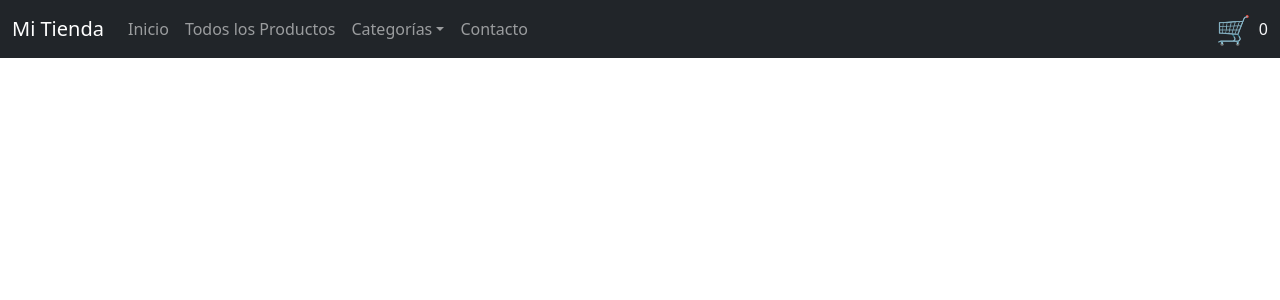
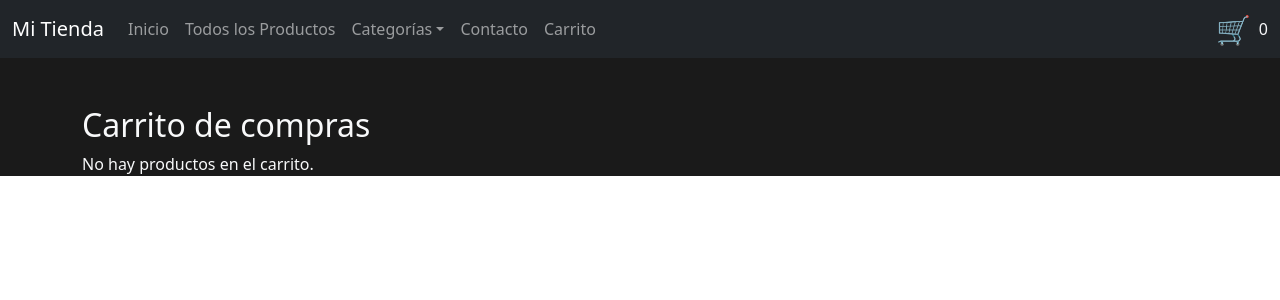
Before and after one commit to belenaraceli/mi-ecommerce, a React (Vite) app: page /cart in a window 1280 px wide. Shown: the top 300 px of the page. Built offline with nearby package versions, Linux system fonts and the light colour scheme.

Commit message:
Vista del carrito funcional: eliminar productos, vaciar y preparar para checkout

```diff
--- a/src/App.jsx
+++ b/src/App.jsx
@@ -1,5 +1,6 @@
 import ItemListContainer from './components/ItemListContainer';
 import ItemDetailContainer from './components/ItemDetailContainer';
+import CartContainer from './components/CartContainer';
 import React, { useState } from 'react';
 import { Routes, Route } from 'react-router-dom';
 import NavBar from './components/NavBar';
@@ -23,6 +24,7 @@ const App = () => {
         <Route path="/productos" element={<ItemListContainer greeting="Todos los productos" />} />
         <Route path="/categoria/:categoryId" element={<ItemListContainer greeting="Filtrado por categoría" />} />
         <Route path="/productos/:id" element={<ItemDetailContainer addToCart={addToCart} />} />
+        <Route path="/cart" element={<CartContainer cart={cart} setCart={setCart} />} />
         <Route path="/contacto" element={<Contacto />} />
       </Routes>
     </>
--- /dev/null
+++ b/src/components/CartContainer.jsx
@@ -0,0 +1,23 @@
+import React from 'react';
+import CartView from './CartView';
+
+const CartContainer = ({ cart, setCart }) => {
+  const removeFromCart = (id) => {
+    const updatedCart = cart.filter((item) => item.id !== id);
+    setCart(updatedCart);
+  };
+
+  const clearCart = () => {
+    setCart([]);
+  };
+
+  return (
+    <CartView
+      cart={cart}
+      removeFromCart={removeFromCart}
+      clearCart={clearCart}
+    />
+  );
+};
+
+export default CartContainer;
--- a/src/components/NavBar.jsx
+++ b/src/components/NavBar.jsx
@@ -59,6 +59,11 @@ const NavBar = ({ cart }) => {
             <li className="nav-item">
               <Link className="nav-link" to="/contacto">Contacto</Link>
             </li>
+
+            <li className="nav-item">
+              <Link className="nav-link" to="/cart">Carrito</Link>
+            </li>
+
           </ul>
         </div>
 
```
